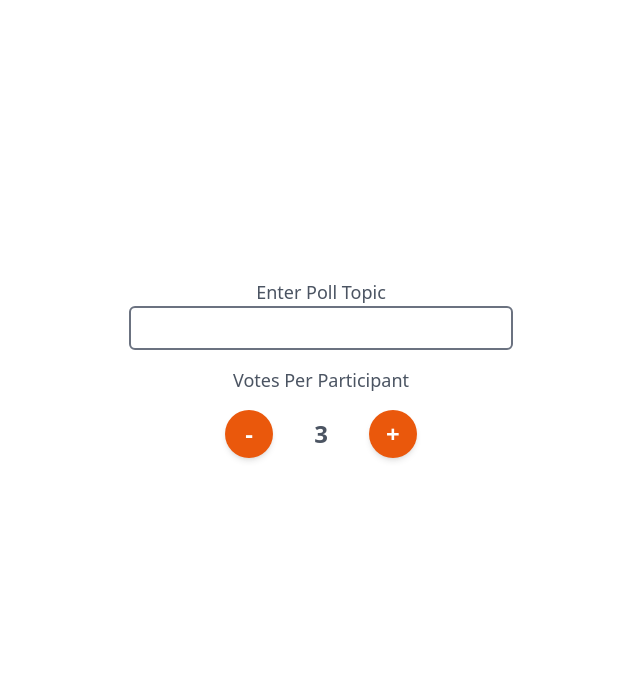
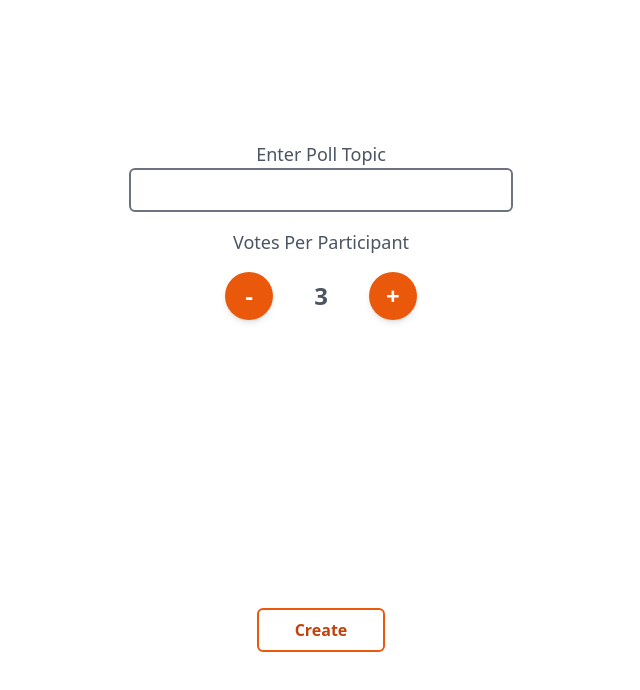
Before and after one commit to albert-byiringiro/vote-fusion, a React (Vite) app in the folder client/: page / in a window 1280 px wide. Both pictures are taken after a click on the button "Create New Poll". Shown: the top 690 px of the page, without its empty margins (319-959 px from the left). Built offline with nearby package versions, Linux system fonts and the light colour scheme.

Commit message:
feature: added create button

```diff
--- a/client/src/pages/Create.tsx
+++ b/client/src/pages/Create.tsx
@@ -18,6 +18,9 @@ const Create: React.FC = () => {
           <CountSelector min={1} max={5} initial={3} step={1} onChange={(val) => setMaxVotes(val)}/>
         </div>
       </div>
+      <div className="flex flex-col justify-center items-center">
+        <button className="box btn-orange w-32 my-2" onClick={() => console.log('createPoll')} disabled={false}>Create</button>
+      </div>
     </div>
   )
 }
```
